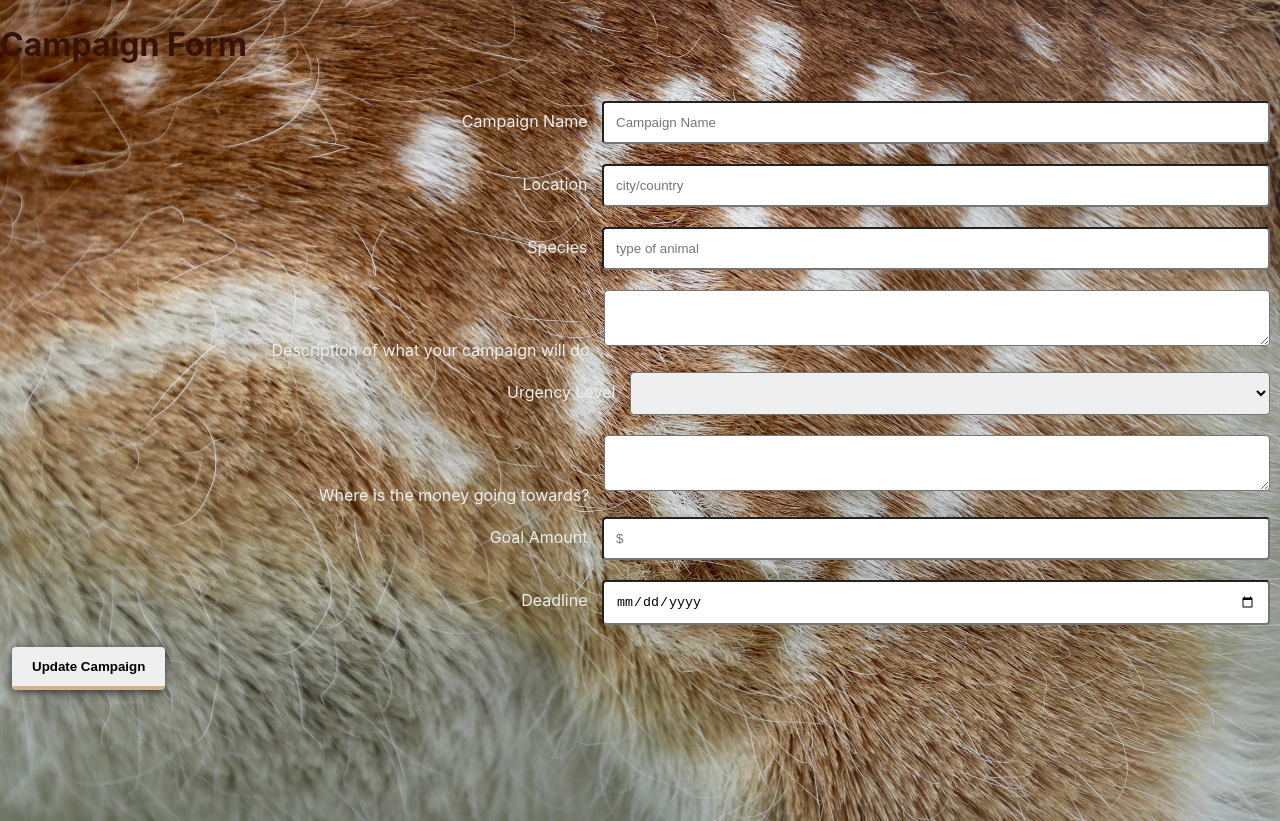
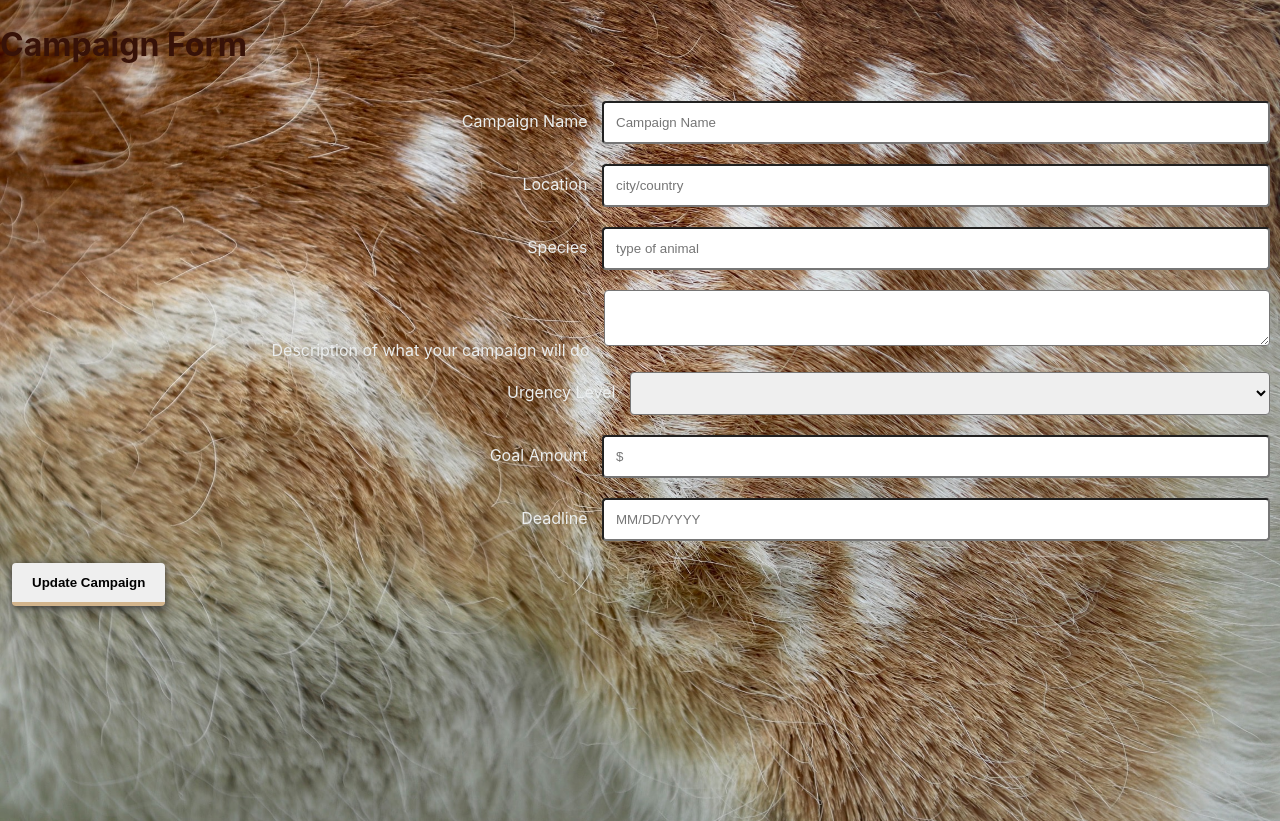
Before and after one commit to SaveTheAnimals2/Front-End-STA2, a React (Create React App) app in the folder savetheanimals/: page /update-campaign/1 in a window 1280 px wide. Built offline with nearby package versions, Linux system fonts and the light colour scheme; no server answers; sample sign-in values are in the browser's storage.

Commit message:
commented out extra fields

```diff
--- a/savetheanimals/src/components/UpdateCampaignForm.js
+++ b/savetheanimals/src/components/UpdateCampaignForm.js
@@ -87,13 +87,13 @@ const UpdateCampaignForm = props => {
                     <option>Critical</option>
                 </select>
             </div>
-
+{/*
             <div>
                 <label htmlFor='itemize'>Where is the money going towards? </label>
-                <textarea id='itemize' type='itemize' name='itemize'onChange={handleChanges} value={campaign.itemize}/>
+                <textarea id='itemize' type='itemize' name='itemize'onChange={handleChanges} value={campaign.itemize}/> */}
             {/* <button type='submit'>I'm an Organization</button>
             <button type='submit'>I'm a Supporter</button> */}
-            </div>
+            {/* </div> */}
 
             <div>
                 <label htmlFor='fundingGoals'>Goal Amount </label>
@@ -102,7 +102,7 @@ const UpdateCampaignForm = props => {
 
             <div>
                 <label htmlFor='deadline'>Deadline </label>
-                <input id='deadline' type='date' name='deadline' placeholder='MM/DD/YYYY' onChange={handleChanges} value={campaign.deadline}/>
+                <input id='deadline' type='text' name='deadline' placeholder='MM/DD/YYYY' onChange={handleChanges} value={campaign.deadline}/>
             </div>
 
             <button type='submit'>Update Campaign</button>
@@ -115,7 +115,7 @@ const UpdateCampaignForm = props => {
 const mapPropsToState = state =>
 {
     return{
-        isLoading: state.isLoading
+        state
     }
 }
 
```
